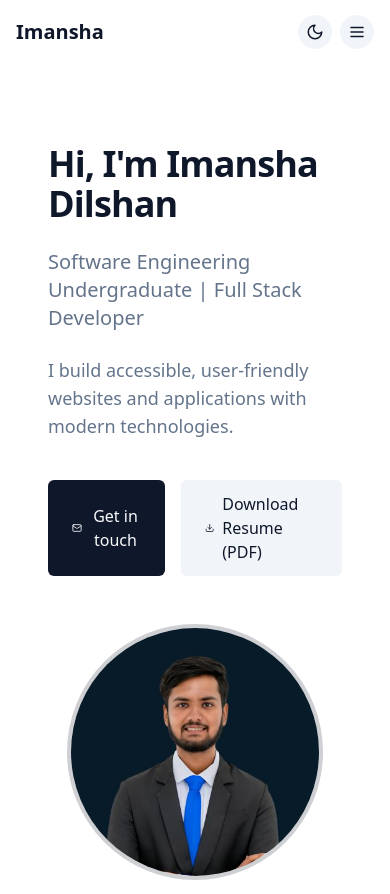
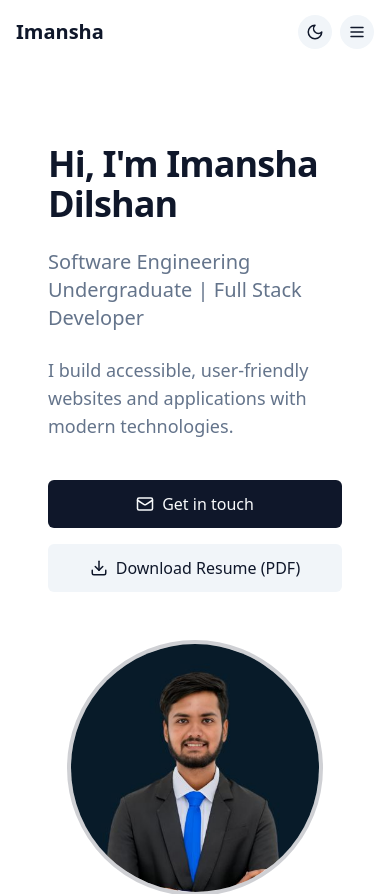
Before and after one commit to ima-69/Imansha-s-Portfolio, a React app: page / in a window 390 px wide. Shown: the top 894 px of the page. Built offline with nearby package versions, Linux system fonts and the light colour scheme; the HTML template or start-up script is replaced by a standard one.

Commit message:
update hero section

```diff
--- a/src/components/Hero.tsx
+++ b/src/components/Hero.tsx
@@ -1,14 +1,13 @@
 import React from 'react';
 import { Mail, Download, ArrowDown } from 'lucide-react';
 import heroImage from '../assets/hero.jpg';
-
 
 export function Hero() {
   const scrollToAbout = () => {
     const element = document.getElementById('about');
     if (element) {
       element.scrollIntoView({
-        behavior: 'smooth'
+        behavior: 'smooth',
       });
     }
   };
@@ -17,7 +16,7 @@ export function Hero() {
     const element = document.getElementById('contact');
     if (element) {
       element.scrollIntoView({
-        behavior: 'smooth'
+        behavior: 'smooth',
       });
     }
   };
@@ -33,14 +32,13 @@ export function Hero() {
             Software Engineering Undergraduate | Full Stack Developer
           </p>
           <p className="text-lg text-muted-foreground max-w-md">
-            I build accessible, user-friendly websites and applications with
-            modern technologies.
+            I build accessible, user-friendly websites and applications with modern technologies.
           </p>
-          <div className="flex gap-4 pt-4">
+          <div className="flex flex-col md:flex-row gap-4 pt-4">
             {/* Get in touch button with smooth scroll */}
             <button
               onClick={scrollToContact}
-              className="px-6 py-3 bg-primary text-primary-foreground rounded-md hover:bg-primary/90 transition-colors flex items-center gap-2"
+              className="w-full md:w-auto px-6 py-3 bg-primary text-primary-foreground rounded-md hover:bg-primary/90 transition-colors flex items-center justify-center gap-2"
             >
               <Mail size={18} />
               Get in touch
@@ -49,7 +47,7 @@ export function Hero() {
             {/* Download Resume link styled as button */}
             <a
               href="https://drive.google.com/uc?export=download&id=11OinkBLLRELMvEGWMS2SifIjNy1hckSq"
-              className="px-6 py-3 bg-secondary text-secondary-foreground rounded-md hover:bg-secondary/80 transition-colors flex items-center gap-2"
+              className="w-full md:w-auto px-6 py-3 bg-secondary text-secondary-foreground rounded-md hover:bg-secondary/80 transition-colors flex items-center justify-center gap-2"
             >
               <Download size={18} />
               Download Resume (PDF)
```
